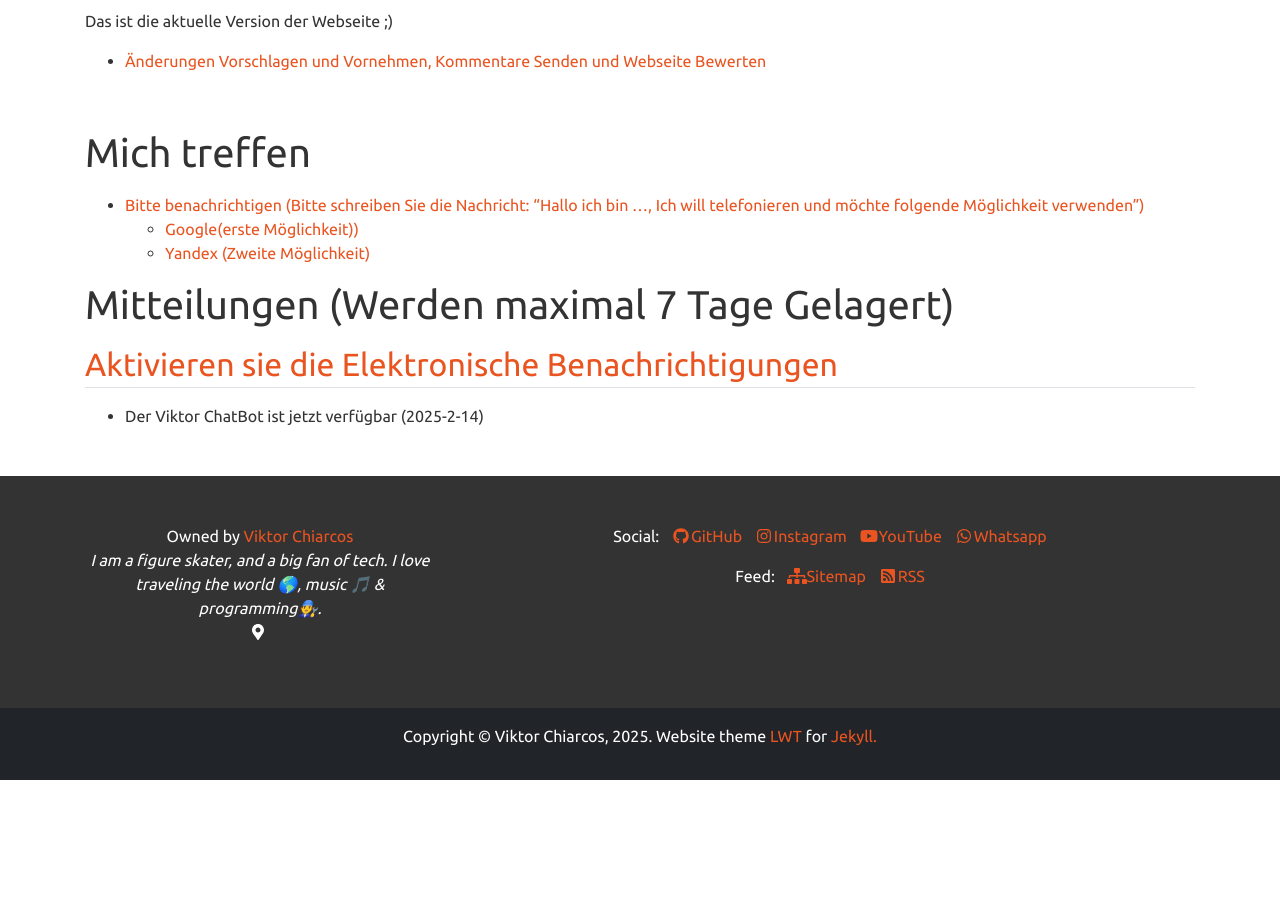
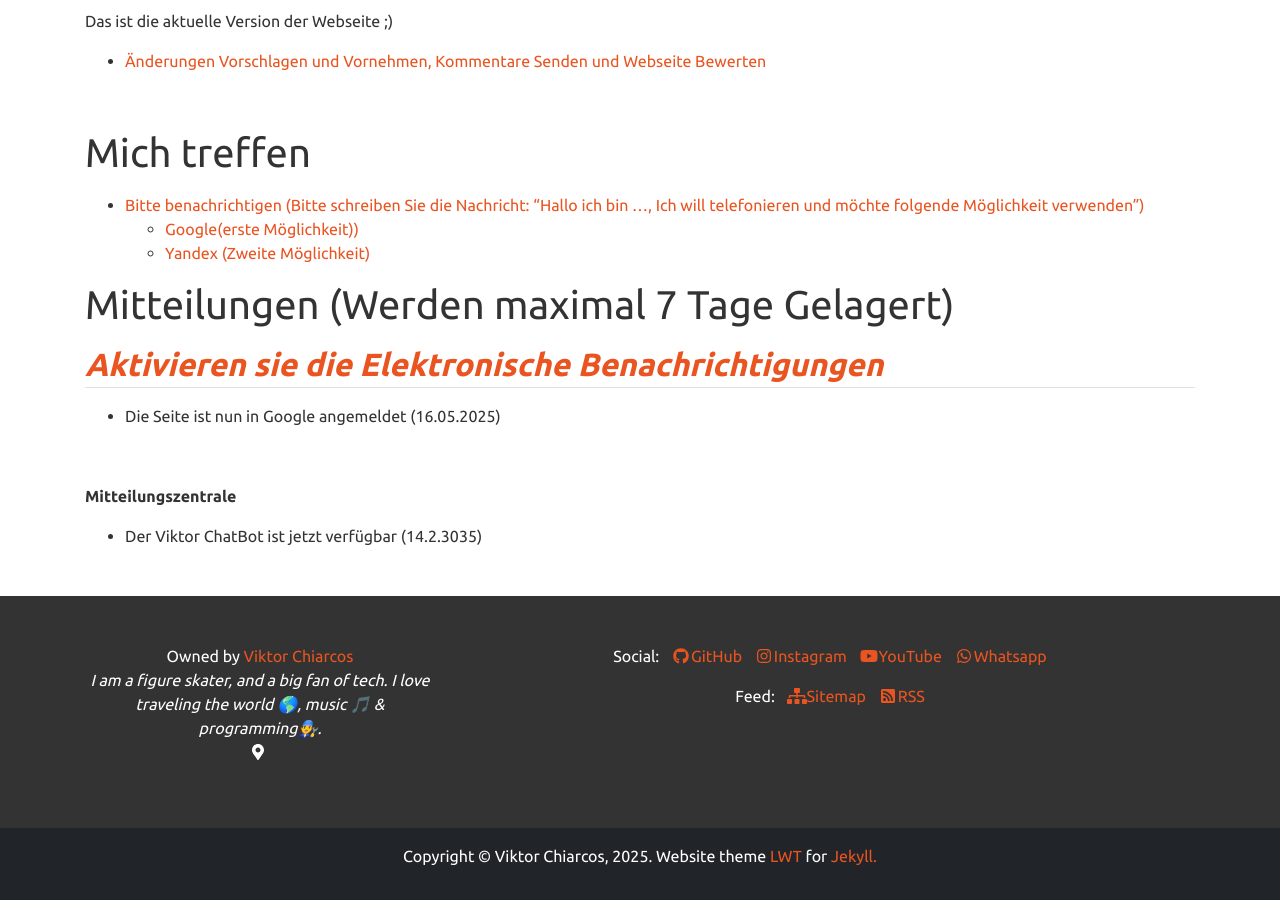
Before and after one commit to viktor-chiarcos/viktor-chiarcos.github.io, a Jekyll site: the page built from index.md, in a window 1280 px wide and 900 px high, scrolled down 2224 px. Built offline with Jekyll 4.4.1, drawn with Linux system fonts in a browser that asks for light colours; before the commit the page ends 3004 px from its top, so only the background shows below that; some of the changed lines change nothing that is shown.

Commit message:
Update index.md

```diff
--- a/index.md
+++ b/index.md
@@ -92,9 +92,15 @@ Das ist die aktuelle Version der Webseite ;)
   - [Yandex (Zweite Möglichkeit)](https://telemost.yandex.ru/j/48912595575715)
 
 # Mitteilungen (Werden maximal 7 Tage Gelagert)
-## [Aktivieren sie die Elektronische Benachrichtigungen](https://chat.whatsapp.com/L4rY65bQCVtIRQMpIIz06b)
+## [***Aktivieren sie die Elektronische Benachrichtigungen***](https://chat.whatsapp.com/L4rY65bQCVtIRQMpIIz06b)
 
-- Der Viktor ChatBot ist jetzt verfügbar (2025-2-14)
+- Die Seite ist nun in Google angemeldet (16.05.2025)
+
+&nbsp;
+
+**Mitteilungszentrale**
+
+- Der Viktor ChatBot ist jetzt verfügbar (14.2.3035)
 
 <!--
 &nbsp;
@@ -103,20 +109,6 @@ Das ist die aktuelle Version der Webseite ;)
 
 
 ![](https://upload.wikimedia.org/wikipedia/commons/5/58/Hinweissignal_Baustelle.png)
---
 
-<!--
-# Was hierher soll
 
-<p>#Website Wunsch 1 (this_well_me.md[Markdown_Dokument]) (Für meine Webseite)[<a href="http://viktor-chiarcos.github.io">http://viktor-chiarcos.github.io</a>]</p>
-<p>Link zu [<a href="https://github.com/viktor-chiarcos">https://github.com/viktor-chiarcos</a>]</p>
-<p>Editor für Text und BIld und Video Dateien</p>
-<p>Audio Recorder [Bitte nur zu Download und nicht Öffentlich]</p>
-<p>Presentationen erstellen [mit Presentation meine ich: Folien Erstellen mit Effekten verknüpfungen und Dateien]</p>
-<p>Cloud Speicher (Bitte so viel Speicher wie möglich mindesten 2 TB)</p>
-<p>Meeting Link [Bitte 5 Links erstellen, bever Peresonen beitreten sollen sie ihren Vornamen und Nachnamen Hinterlassen]</p>
-<p>Einen Unterlink mit dem ich verschiedene Webseiten nach meiner Wahl öffnen Kann</p>
-<p>Ein Webseitnlogo mit meiеm Bild</p>
-<p>Ein Speicher Für Kontakte</p>
-
-   -->
+-->
```
